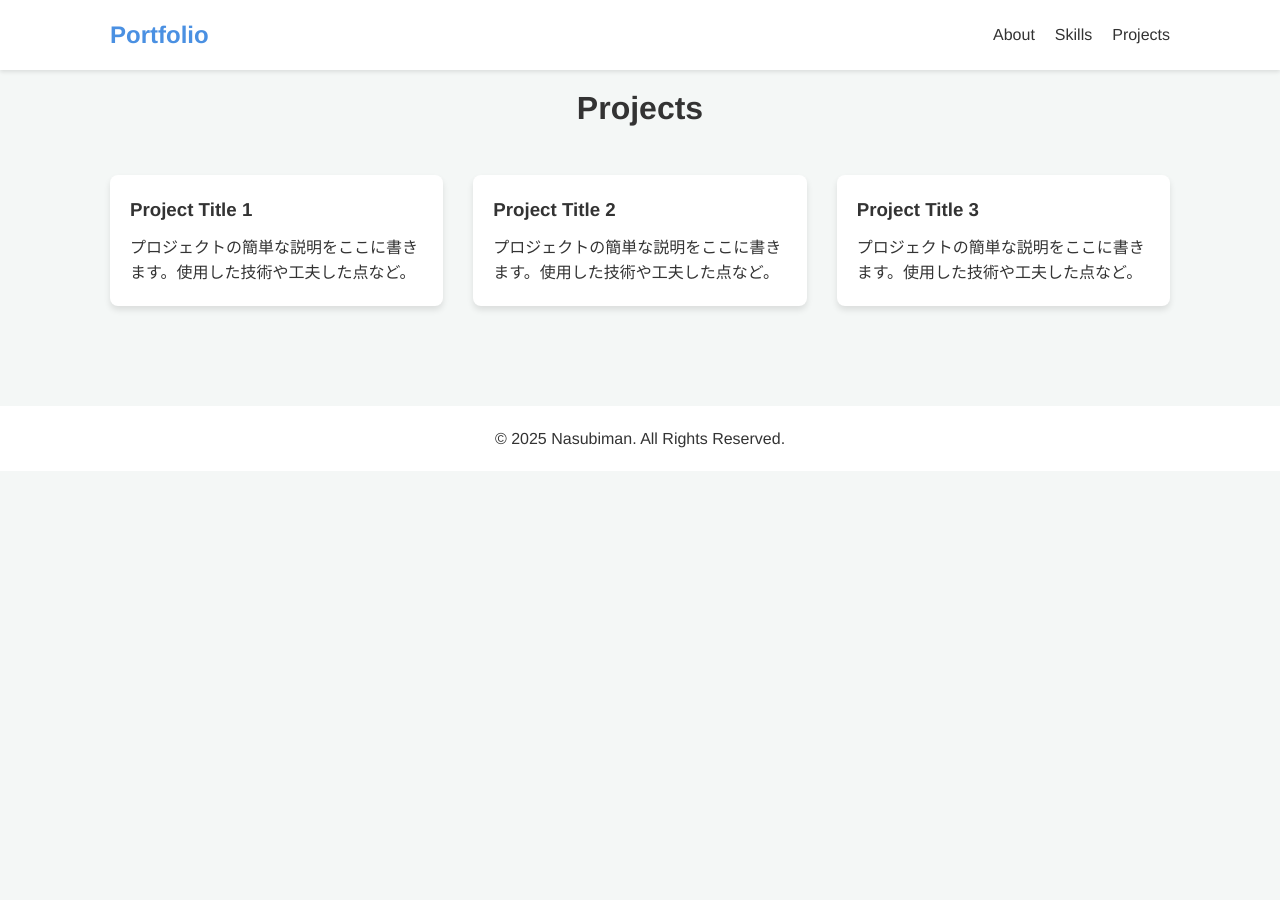
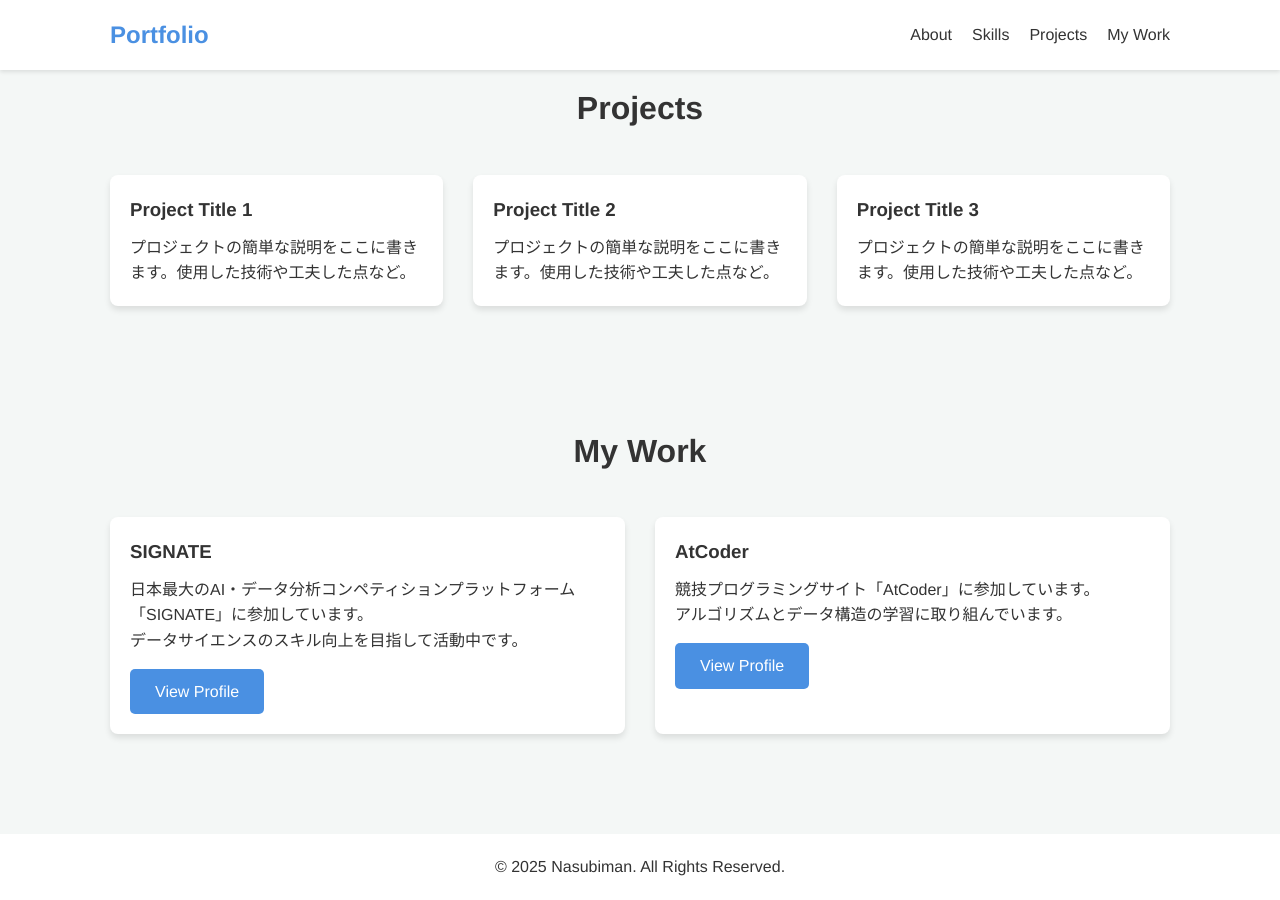
Before and after one commit to Nasubiman/Nasubiman.github.io, a Jekyll site: the page home.html, which Jekyll copies as it is, in a window 1280 px wide and 900 px high, scrolled down 916 px. Built offline with Jekyll 4.4.1, drawn with Linux system fonts in a browser that asks for light colours; before the commit the page ends 1387 px from its top, so only the background shows below that; some of the changed text lies outside the part shown.

Commit message:
Update `home.html` content and structure.

```diff
--- a/home.html
+++ b/home.html
@@ -18,6 +18,7 @@
                 <li><a href="#about">About</a></li>
                 <li><a href="#skills">Skills</a></li>
                 <li><a href="#projects">Projects</a></li>
+                <li><a href="#my-work">My Work</a></li>
             </ul>
         </nav>
     </header>
@@ -29,7 +30,7 @@
             </div>
             <div class="hero-text-container">
                 <h1>Hello, I'm Nasubiman</h1>
-                <p class="subtitle">Student / Web Developer</p>
+                <p class="subtitle">Student / Engineer</p>
                 <div class="about-text-integrated">
                     <p>
                         こんにちは！Web開発を学んでいる学生です。<br>
@@ -94,6 +95,28 @@
         </div>
     </section>
 
+    <section id="my-work">
+        <h2>My Work</h2>
+        <div class="projects-grid">
+            <div class="project-card">
+                <div class="project-info">
+                    <h3>SIGNATE</h3>
+                    <p>日本最大のAI・データ分析コンペティションプラットフォーム「SIGNATE」に参加しています。<br>データサイエンスのスキル向上を目指して活動中です。</p>
+                    <a href="https://user.competition.signate.jp/en/user/?user=75da792abc434981b8fd3a986a646510"
+                        target="_blank" class="btn" style="margin-top: 15px;">View Profile</a>
+                </div>
+            </div>
+            <div class="project-card">
+                <div class="project-info">
+                    <h3>AtCoder</h3>
+                    <p>競技プログラミングサイト「AtCoder」に参加しています。<br>アルゴリズムとデータ構造の学習に取り組んでいます。</p>
+                    <a href="https://atcoder.jp/users/NASUBIMAN" target="_blank" class="btn"
+                        style="margin-top: 15px;">View Profile</a>
+                </div>
+            </div>
+        </div>
+    </section>
+
     <footer>
         <p>&copy; 2025 Nasubiman. All Rights Reserved.</p>
     </footer>
```
